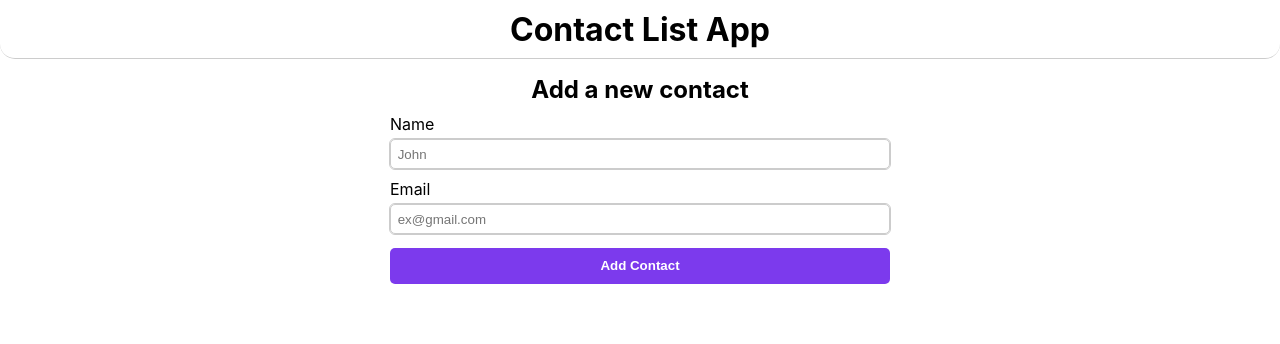
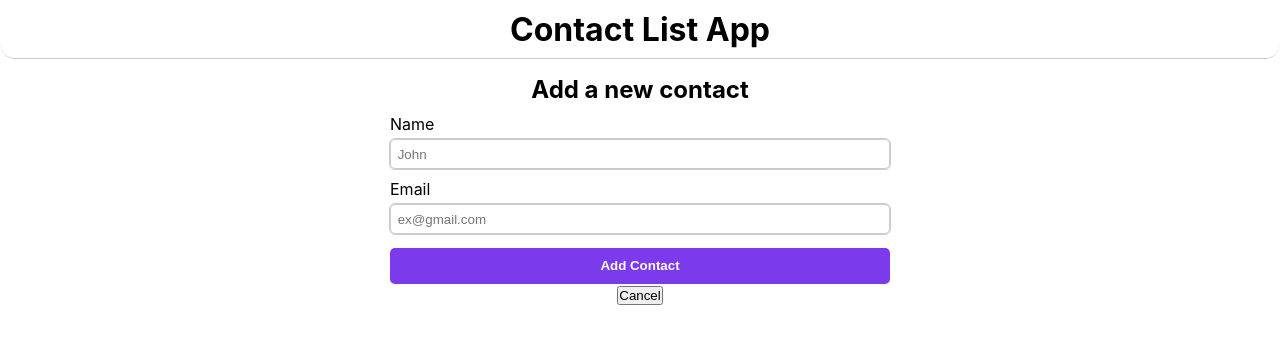
Before and after one commit to Sinac0de/React-Contact-List, a React (Create React App) app: page /add-contact in a window 1280 px wide. Shown: the top 344 px of the page. Built offline with nearby package versions, Linux system fonts and the light colour scheme.

Commit message:
Add Cancel button

```diff
--- a/src/components/AddContact/AddContact.js
+++ b/src/components/AddContact/AddContact.js
@@ -1,4 +1,4 @@
-import { useNavigate } from "react-router-dom";
+import { Link, useNavigate } from "react-router-dom";
 import styles from "./addContact.module.css";
 import { useState } from "react";
 import addContact from "../../services/AddContactService";
@@ -29,7 +29,7 @@ const AddContact = () => {
   return (
     <>
       <h2>Add a new contact</h2>
-      <form onSubmit={handleSubmit}>
+      <form onSubmit={handleSubmit} className={styles.form}>
         <div className={styles.formControl}>
           <label htmlFor="name">Name</label>
           <input
@@ -53,6 +53,9 @@ const AddContact = () => {
         <button type="submit" className={styles.addContactBtn}>
           Add Contact
         </button>
+        <Link to="/" className={styles.cancelLink}>
+          <button className={styles.cancelBtn}>Cancel</button>
+        </Link>
       </form>
     </>
   );
```
